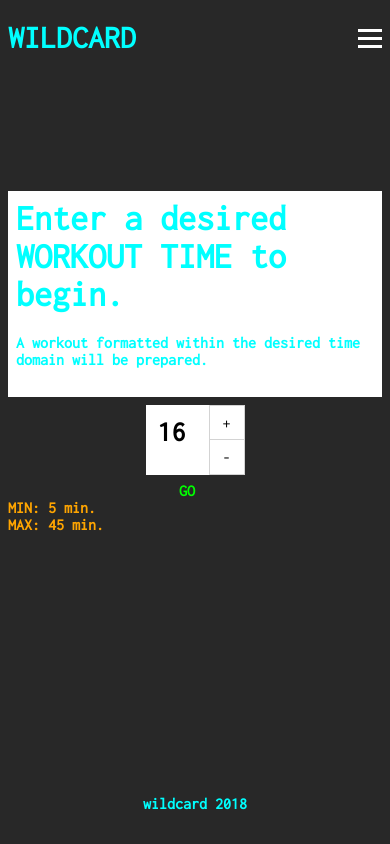
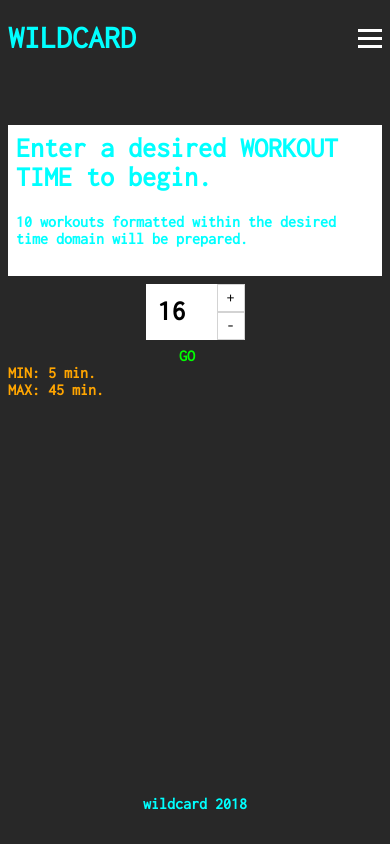
Before and after one commit to Jexeones24/exercist, a React app: page / in a window 390 px wide. Built offline with nearby package versions, Linux system fonts and the light colour scheme.

Commit message:
Fix things for iphone

```diff
--- a/src/containers/TimeDisplay/index.js
+++ b/src/containers/TimeDisplay/index.js
@@ -13,7 +13,7 @@ class TimeDisplay extends Component {
       <div className={styles['time-display-container']}>
         <div className={styles['text-wrapper']}>
           <div className={styles.header}>Enter a desired WORKOUT TIME to begin.</div>
-          <h4>A workout formatted within the desired time domain will be prepared.</h4>
+          <h4>10 workouts formatted within the desired time domain will be prepared.</h4>
         </div>
         <div className={styles['outer-input-wrapper']}>
           <div className={styles['input-wrapper']}>
--- a/src/containers/TimeDisplay/time-display.module.scss
+++ b/src/containers/TimeDisplay/time-display.module.scss
@@ -1,5 +1,5 @@
 .time-display-container {
-  margin-top: 20%;
+  margin-top: 10%;
 }
 
 .text-wrapper {
@@ -14,7 +14,7 @@ h4 {
 
 .header {
   color: #00FFFF;
-  font-size: 36px;
+  font-size: 28px;
   font-weight: bold;
 }
 
@@ -35,7 +35,7 @@ h4 {
   font-weight: bolder;
   padding: 12px;
   width: 75px;;
-  height: 46px;
+  height: 32px;
 }
 
 .input-wrapper {
@@ -60,8 +60,8 @@ h4 {
   background-color: white;
   padding: 5px;
   right: 0;
-  width: 24px;
-  height: 24px;
+  width: 16px;
+  height: 16px;
   display: flex;
   justify-content: center;
   align-items: center;
--- a/src/containers/ToggleDisplay/toggle-display.module.scss
+++ b/src/containers/ToggleDisplay/toggle-display.module.scss
@@ -1,3 +1,3 @@
 .content {
-  padding: 36px 8px;;
+  padding: 8px;;
 }
--- a/src/containers/Workout/workout.module.scss
+++ b/src/containers/Workout/workout.module.scss
@@ -1,3 +1,3 @@
 .workout-container {
-  margin-top: 20%;
+  margin-top: 10%;
 }
```
